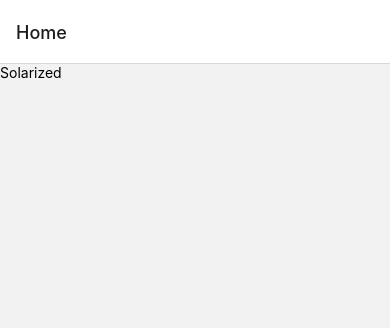
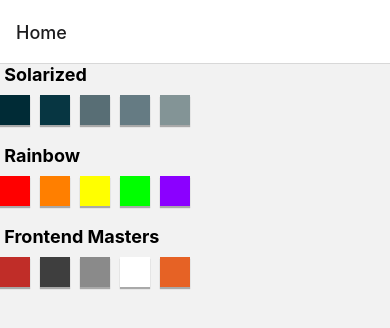
Before and after one commit to SirKudakwashe/Expo, a React Native app: screen /Home in a window 390 px wide. Shown: the top 328 px of the page. Built offline with nearby package versions, Linux system fonts and the light colour scheme.

Commit message:
added a preview component

```diff
--- a/App.js
+++ b/App.js
@@ -9,7 +9,7 @@ const Stack = createStackNavigator();
 const App = () => {
   return (
     <NavigationContainer>
-      <Stack.Navigator>
+      <Stack.Navigator initialRouteName="Home">
         <Stack.Screen name="Home" component={Home} />
         <Stack.Screen
           name="ColorPalette"
--- /dev/null
+++ b/components/PalettePreview.js
@@ -0,0 +1,52 @@
+import React from "react";
+import {
+  Text,
+  TouchableOpacity,
+  StyleSheet,
+  FlatList,
+  View,
+} from "react-native";
+
+const PalettePreview = ({ handlePress, colorPalette }) => {
+  return (
+    <TouchableOpacity onPress={handlePress}>
+      <Text style={styles.text}> {colorPalette.paletteName} </Text>
+      <FlatList
+        style={styles.list}
+        data={colorPalette.colors.slice(0, 5)}
+        keyExtractor={(item) => item.colorName}
+        renderItem={({ item }) => (
+          <View style={[styles.box, { backgroundColor: item.hexCode }]} />
+        )}
+      />
+    </TouchableOpacity>
+  );
+};
+
+const styles = StyleSheet.create({
+  list: {
+    padding: 10,
+    backgroundColor: "white",
+  },
+  text: {
+    fontWeight: "bold",
+    fontSize: 18,
+    marginBottom: 10,
+  },
+  box: {
+    height: 30,
+    width: 30,
+    marginRight: 10,
+    shadowColor: "#000",
+    shadowOffset: { width: 0, height: 2 },
+    shadowOpacity: 0.3,
+    shadowRadius: 1,
+    elevation: 2,
+  },
+  list: {
+    marginBottom: 20,
+    flexDirection: "row",
+  },
+});
+
+export default PalettePreview;
--- a/screens/Home.js
+++ b/screens/Home.js
@@ -1,5 +1,6 @@
 import React from "react";
-import { View, Text, TouchableOpacity } from "react-native";
+import { View, Text, FlatList } from "react-native";
+import PalettePreview from "../components/PalettePreview";
 
 const SOLARIZED = [
   { colorName: "Base03", hexCode: "#002b36" },
@@ -35,20 +36,26 @@ const FRONTEND_MASTERS = [
   { colorName: "Orange", hexCode: "#e66225" },
 ];
 
+const COLOR_PALETTES = [
+  { paletteName: "Solarized", colors: SOLARIZED },
+  { paletteName: "Rainbow", colors: RAINBOW },
+  { paletteName: "Frontend Masters", colors: FRONTEND_MASTERS },
+];
+
 const Home = ({ navigation }) => {
   return (
-    <View>
-      <TouchableOpacity
-        onPress={() =>
-          navigation.push("ColorPalette", {
-            paletteName: "Solarized",
-            colors: SOLARIZED,
-          })
-        }
-      >
-        <Text>Solarized</Text>
-      </TouchableOpacity>
-    </View>
+    <FlatList
+      data={COLOR_PALETTES}
+      keyExtractor={(item) => item.paletteName}
+      renderItem={({ item }) => (
+        <PalettePreview
+          handlePress={() => {
+            navigation.navigate("ColorPalette", item);
+          }}
+          colorPalette={item}
+        />
+      )}
+    />
   );
 };
 
```
